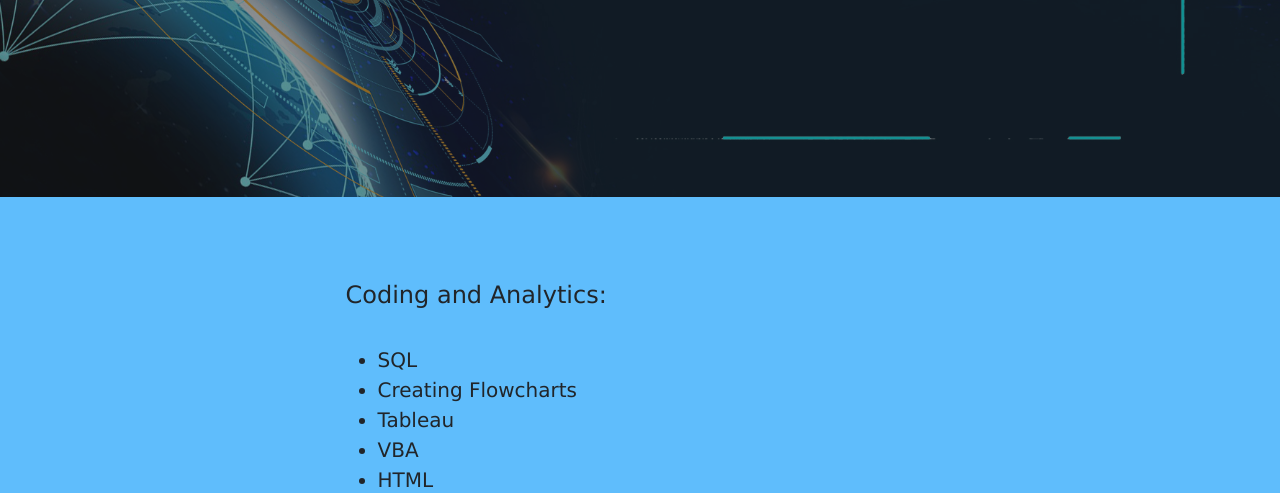
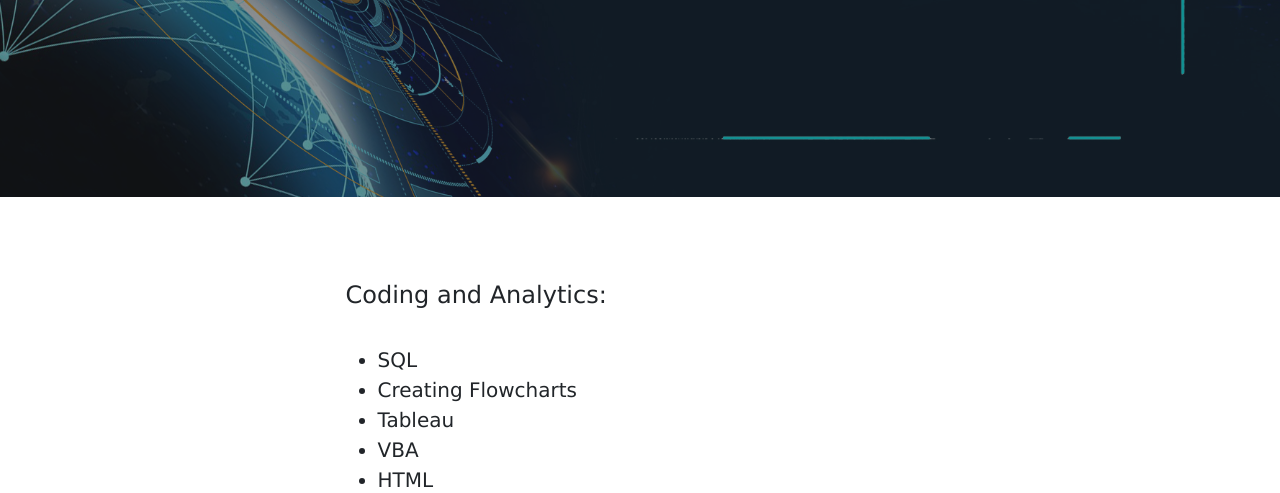
Before and after one commit to jfietkau1/IS201, a plain HTML site: page skills.html in a window 1280 px wide. Shown: the part 307-800 px from the top of the page. Drawn offline with nearby package versions, Linux system fonts and the light colour scheme.

Commit message:
Update mystyles.css

```diff
--- a/css/mystyles.css
+++ b/css/mystyles.css
@@ -11,7 +11,7 @@ font-style: italic;
 }
 
 body {
-    background-color: rgb(95, 189, 252);
+/*     background-color: rgb(95, 189, 252); */
     font-family: Verdana, Geneva, Tahoma, sans-serif;
 
 }
```
